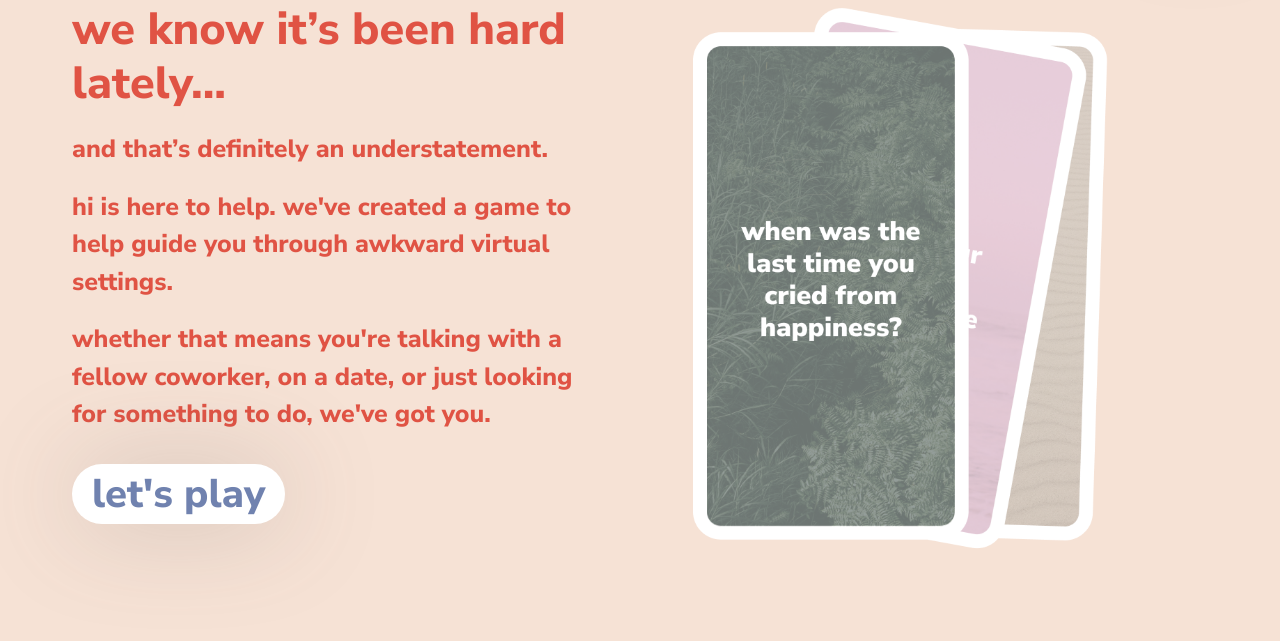
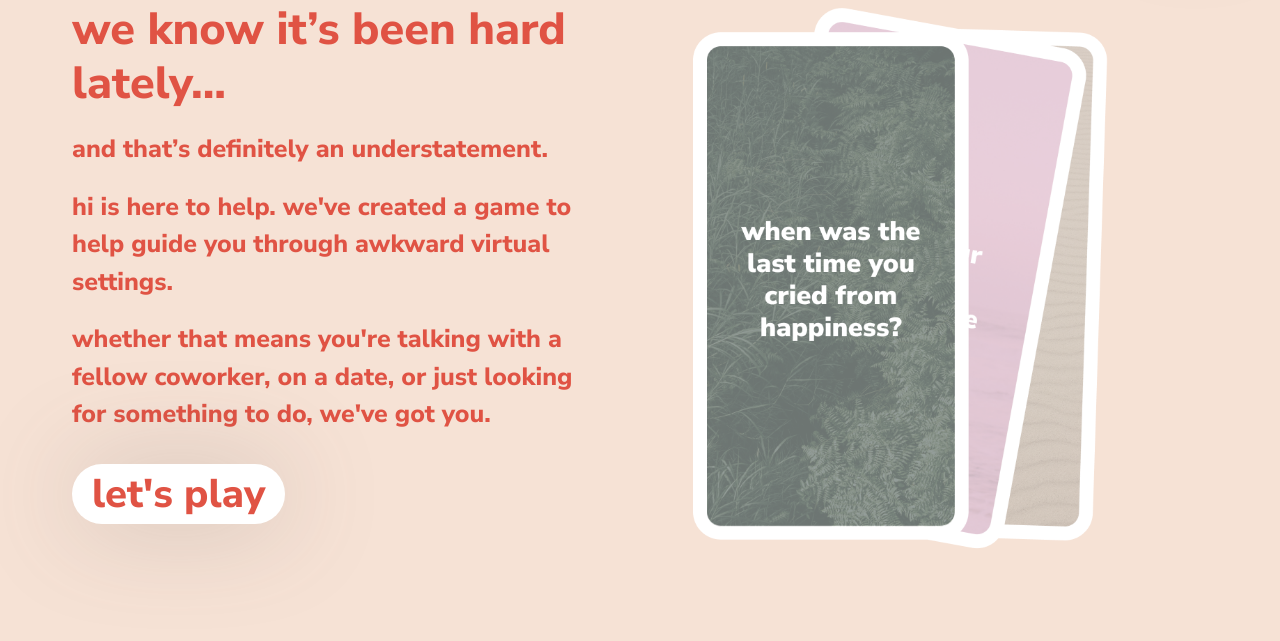
Before and after one commit to hmmacaulay/UX_UI_PROJECT_3, a PHP site: page / in a window 1280 px wide. Shown: the part 172-813 px from the top of the page. Run offline with PHP 8.4, Linux system fonts and the light colour scheme; some libraries are stand-ins or nearby versions.

Commit message:
button color change

```diff
--- a/css/header.css
+++ b/css/header.css
@@ -90,7 +90,6 @@ a:hover {
 }
 .lets_play_home {
     margin-top: 20px;
-    color: #7082AF !important;
     display: inline-block;
     background-color: #FFFFFF;
     border-radius: 100px;
```
